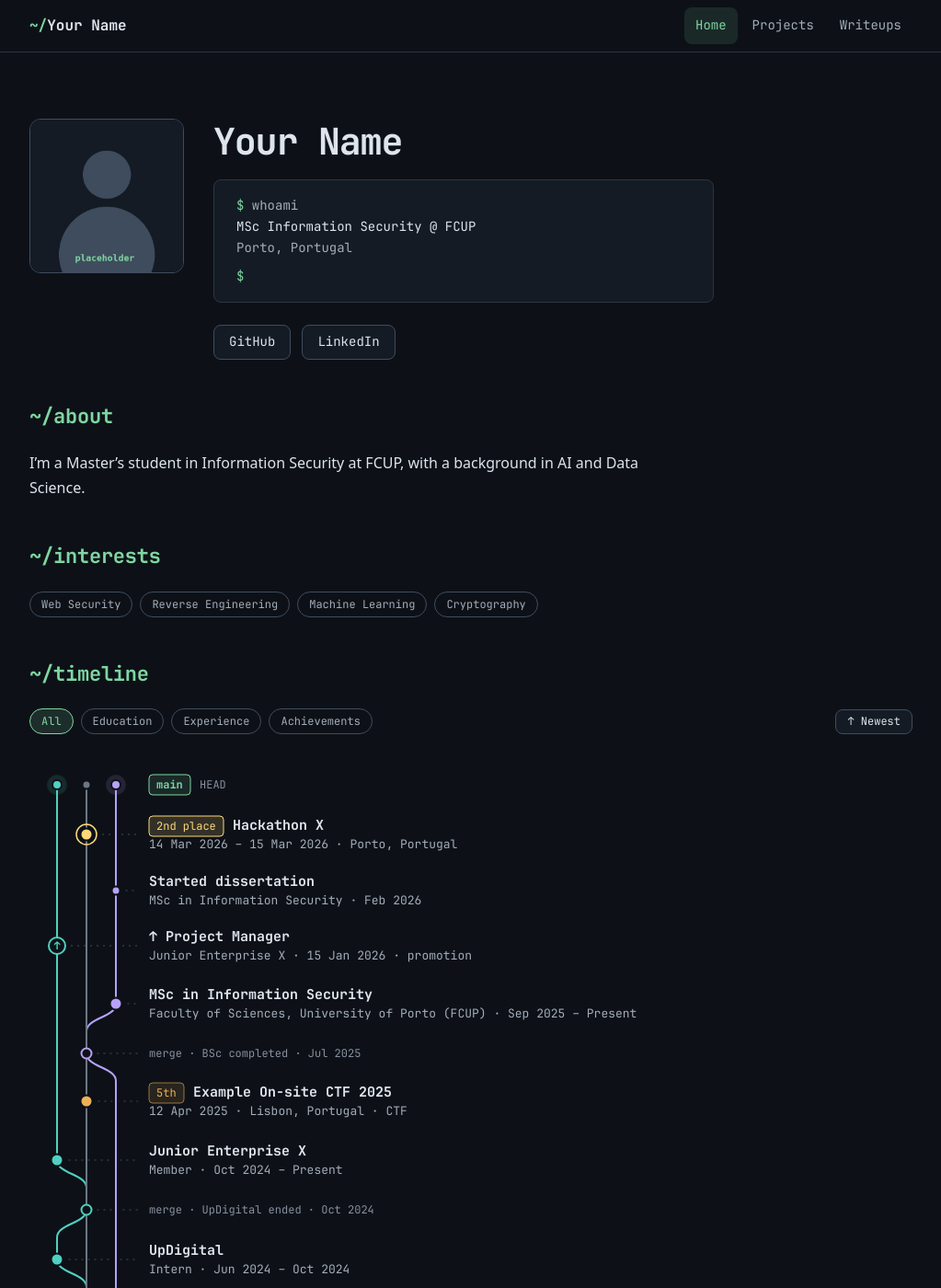
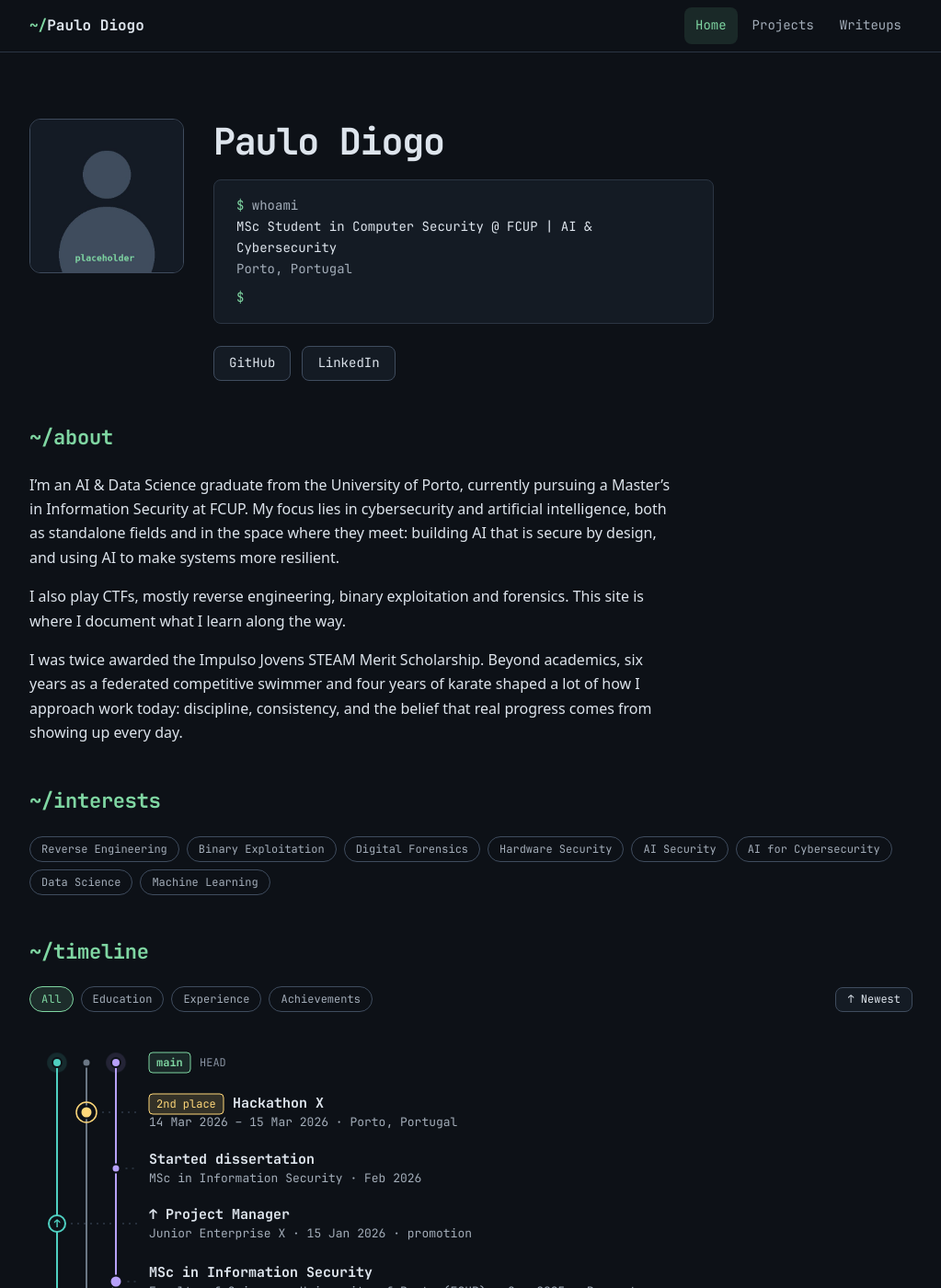
Before and after one commit to diogo-xyz/diogo-xyz.github.io, a Jekyll site: the page built from index.html, in a window 1280 px wide and 1400 px high. Shown: the whole window at 92% size, without its empty margins (128-1151 px from the left). Built offline with Jekyll 4.4.1, drawn with Linux system fonts in a browser that asks for light colours; some of the changed text lies outside the part shown.

Commit message:
profile.yml done

```diff
--- a/_data/profile.yml
+++ b/_data/profile.yml
@@ -1,17 +1,32 @@
-name: "Your Name"                                  # TODO: replace
-headline: "MSc Information Security @ FCUP"
+name: "Paulo Diogo"
+headline: "MSc Student in Computer Security @ FCUP | AI & Cybersecurity"
 location: "Porto, Portugal"
-photo: /assets/img/profile.jpg                     # TODO: replace the placeholder image
-#cv: /assets/docs/cv.pdf                            # TODO: replace the placeholder PDF
-bio: |                                             # markdown. TODO: replace
-  I'm a Master's student in Information Security at FCUP,
-  with a background in AI and Data Science.
+photo: /assets/img/profile.jpg
+#cv: /assets/docs/cv.pdf
+bio: |
+  I'm an AI & Data Science graduate from the University of Porto, currently
+  pursuing a Master's in Information Security at FCUP. My focus lies in
+  cybersecurity and artificial intelligence, both as standalone fields and in
+  the space where they meet: building AI that is secure by design, and using
+  AI to make systems more resilient.
+
+  I also play CTFs, mostly reverse engineering, binary exploitation and
+  forensics. This site is where I document what I learn along the way.
+
+  I was twice awarded the Impulso Jovens STEAM Merit Scholarship. Beyond
+  academics, six years as a federated competitive swimmer and four years of
+  karate shaped a lot of how I approach work today: discipline, consistency,
+  and the belief that real progress comes from showing up every day.
 interests:
-  - Web Security
   - Reverse Engineering
+  - Binary Exploitation
+  - Digital Forensics
+  - Hardware Security
+  - AI Security
+  - AI for Cybersecurity
+  - Data Science
   - Machine Learning
-  - Cryptography
 socials:
-  github: https://github.com/<username>             # TODO: replace
-  linkedin: https://www.linkedin.com/in/<handle>    # TODO: replace
-  email: you@example.com                            # TODO: replace
+  github: https://github.com/diogo-xyz
+  linkedin: www.linkedin.com/in/paulo-pinto-358019381
+  email: pdiogolp@gmail.com
```
